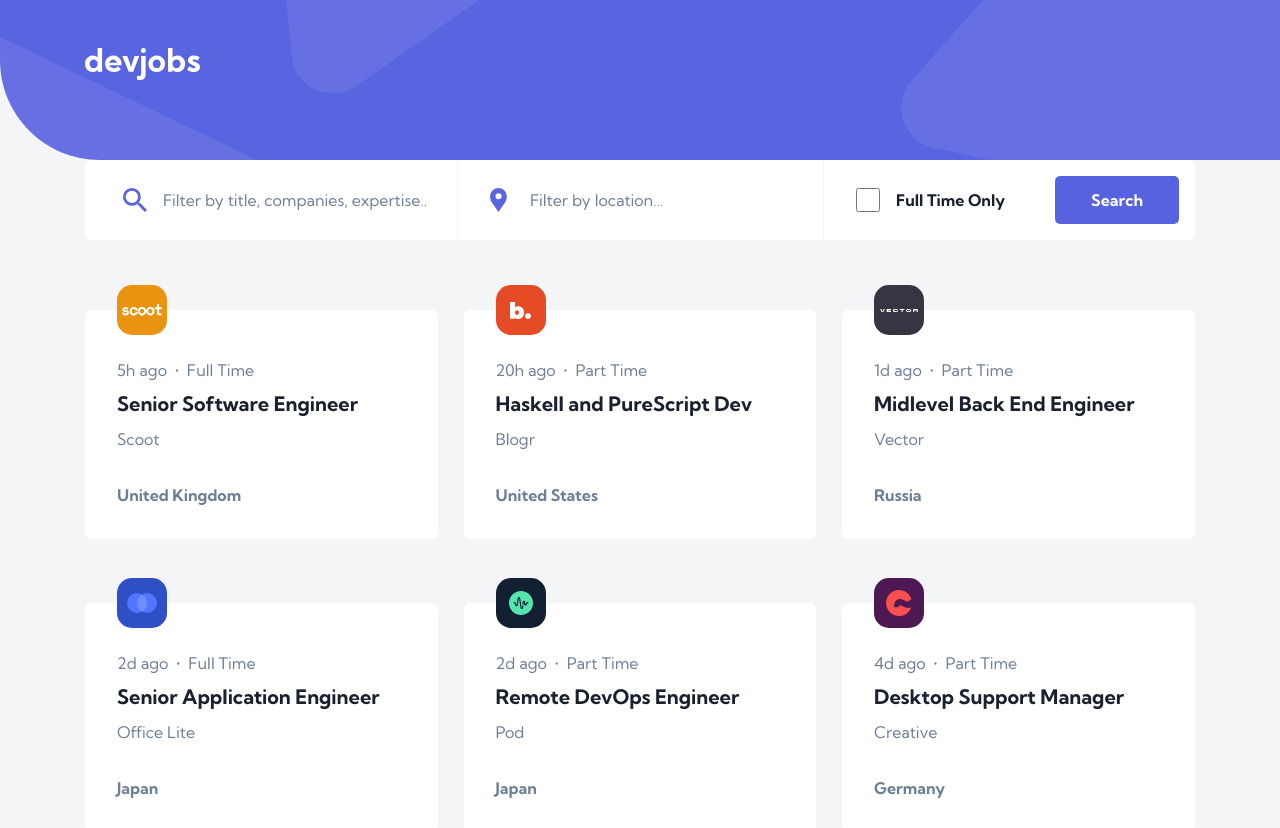
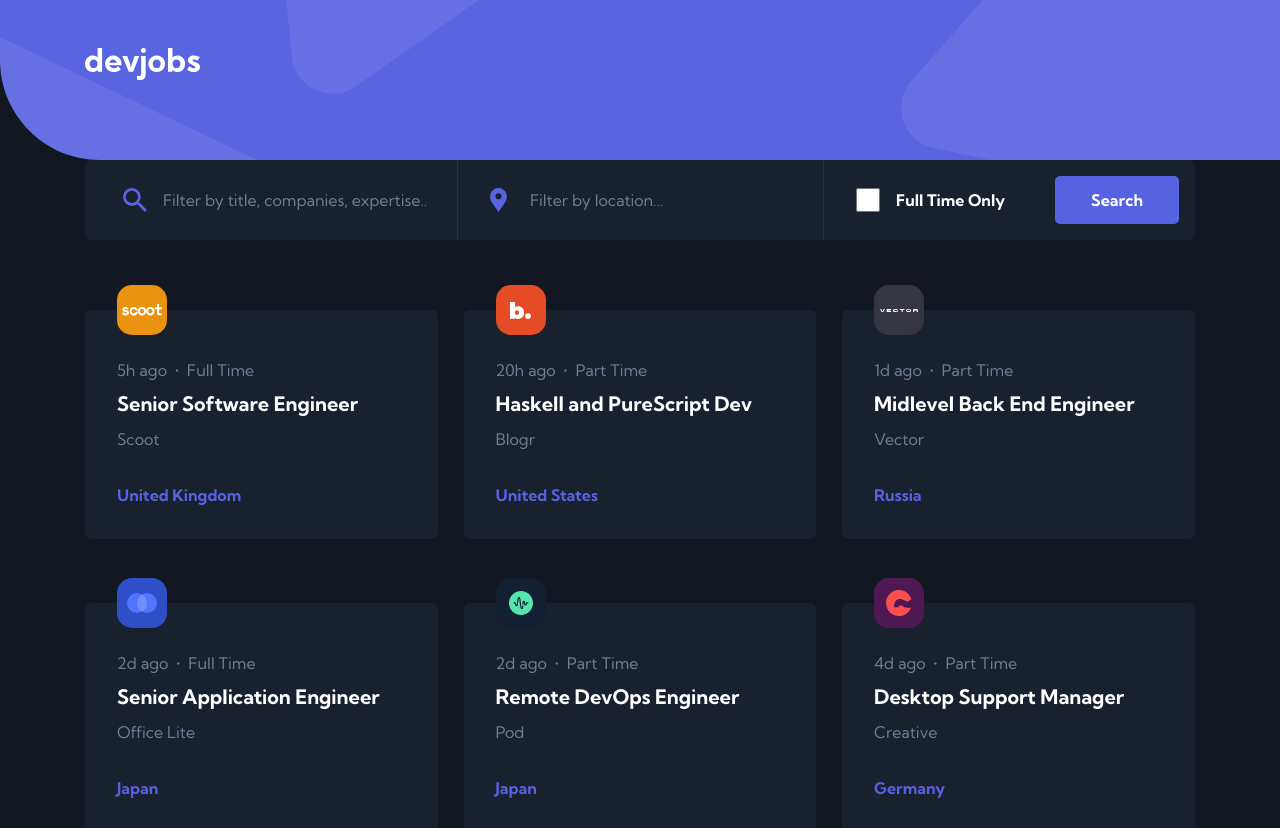
Before and after one commit to crsimpson5/devjobs-web-app, a Next.js app: page / in a window 1280 px wide. Shown: the top 828 px of the page. Built offline with nearby package versions, Linux system fonts and the light colour scheme.

Commit message:
Add job result filter

```diff
--- a/components/Card.js
+++ b/components/Card.js
@@ -2,6 +2,8 @@
 
 export default function Card({ data }) {
   return (
+    <Link href={`/job/${data.id}`}>
+      <a className="unstyled-link">
         <div className="card">
           <div className="card__logo" style={{ "--bg": data.logoBackground }}>
             <img src={data.logo} alt="" />
@@ -12,15 +14,13 @@
               {data.contract}
             </p>
             <div>
-          <Link href="#">
-            <a>
               <h2 className="card__link | heading-2">{data.position}</h2>
-            </a>
-          </Link>
             </div>
             <p>{data.company}</p>
           </div>
-      <p className="card__location | color-violet-400 bold">{data.location}</p>
+          <p className="card__location | color-primary bold">{data.location}</p>
         </div>
+      </a>
+    </Link>
   );
 }
--- a/pages/_document.js
+++ b/pages/_document.js
@@ -17,7 +17,7 @@
           rel="stylesheet"
         />
       </Head>
-      <body>
+      <body data-theme="dark">
         <Main />
         <NextScript />
       </body>
--- a/pages/index.js
+++ b/pages/index.js
@@ -1,12 +1,44 @@
+import { useState } from "react";
+
 import Head from "next/head";
-import Link from "next/link";
-
 import Card from "../components/Card";
 import Header from "../components/Header";
 
 import data from "../data.json";
 
 export default function Home() {
+  const [query, setQuery] = useState("");
+  const [location, setLocation] = useState("");
+  const [fullTimeOnly, setFullTimeOnly] = useState(false);
+  const [jobs, setJobs] = useState(data);
+
+  function handleSearch() {
+    let newQuery = query.trim().toLowerCase();
+    let newLocation = location.trim().toLowerCase();
+    let results = data;
+
+    if (newQuery) {
+      results = results.filter(
+        (job) =>
+          job.company.toLowerCase().includes(newQuery) ||
+          job.position.toLowerCase().includes(newQuery) ||
+          job.requirements.items.join(" ").toLowerCase().includes(newQuery)
+      );
+    }
+
+    if (newLocation) {
+      results = results.filter((job) =>
+        job.location.toLowerCase().includes(newLocation)
+      );
+    }
+
+    if (fullTimeOnly) {
+      results = results.filter((job) => job.contract === "Full Time");
+    }
+
+    setJobs(results);
+  }
+
   return (
     <>
       <Head>
@@ -27,6 +59,8 @@
               type="text"
               placeholder="Filter by title, companies, expertise…"
               data-icon="search"
+              value={query}
+              onChange={(e) => setQuery(e.target.value)}
             />
           </div>
           <div>
@@ -38,6 +72,8 @@
               type="text"
               placeholder="Filter by location…"
               data-icon="location"
+              value={location}
+              onChange={(e) => setLocation(e.target.value)}
             />
           </div>
           <div className="input-wrapper__options">
@@ -46,15 +82,19 @@
                 type="checkbox"
                 name="full-time-only"
                 id="full-time-only"
+                value={fullTimeOnly}
+                onChange={() => setFullTimeOnly((prev) => !prev)}
               />
               <label htmlFor="full-time-only">Full Time Only</label>
             </div>
-            <button className="button">Search</button>
+            <button className="button" onClick={handleSearch}>
+              Search
+            </button>
           </div>
         </div>
 
         <div className="card-grid | container">
-          {data.map((job) => (
+          {jobs.map((job) => (
             <Card data={job} key={job.id} />
           ))}
         </div>
--- a/styles/_components.scss
+++ b/styles/_components.scss
@@ -35,6 +35,7 @@
 .input-wrapper {
   border-radius: 0.375rem;
   display: flex;
+  flex-wrap: wrap;
   padding-inline: 0.375rem;
   background-color: var(--foreground);
 
@@ -161,7 +162,7 @@
   margin-block: 3.5rem 2rem;
   display: grid;
   gap: 3rem 0.75rem;
-  grid-template-columns: repeat(auto-fit, minmax(20rem, 1fr));
+  grid-template-columns: repeat(auto-fill, minmax(20rem, 1fr));
 
   @media only screen and (min-width: 45em) {
     margin-top: 4.375rem;
@@ -170,12 +171,14 @@
 }
 
 .card {
+  cursor: pointer;
   position: relative;
   background-color: var(--foreground);
   color: var(--color-light);
   border-radius: 0.375rem;
   padding: 2rem;
   padding-top: 3rem;
+  transition: box-shadow 150ms;
 
   &__logo {
     position: absolute;
@@ -192,11 +195,15 @@
   &__link {
     display: inline-block;
     text-decoration: none;
+  }
 
-    &:hover {
-      text-decoration: underline;
-      color: var(--color-light);
-    }
+  &:hover {
+    box-shadow: 0 6px 8px -2px rgb(0 0 0 / 0.1);
+  }
+
+  &:hover &__link {
+    text-decoration: underline;
+    color: var(--color-light);
   }
 
   &__location {
@@ -238,7 +245,7 @@
   &__logo {
     width: 3.125rem;
     display: grid;
-    align-items: center;
+    place-items: center;
     padding: 0.3125rem;
     aspect-ratio: 1;
     border-radius: 0.9375rem;
@@ -252,10 +259,10 @@
       width: 8.75rem;
       border-radius: 0;
       padding: 1.875rem;
-    }
 
-    img {
-      width: 100%;
+      img {
+        width: 100%;
+      }
     }
   }
 }
--- a/styles/_utilities.scss
+++ b/styles/_utilities.scss
@@ -47,6 +47,11 @@
   font-weight: bold;
 }
 
+.unstyled-link {
+  text-decoration: none;
+  color: currentColor;
+}
+
 // Headings
 
 .heading-1,
```
Also changed, not shown: pages/job/[id].js (+9 -3 lines). Lines whose indentation alone changed are shown as unchanged.
